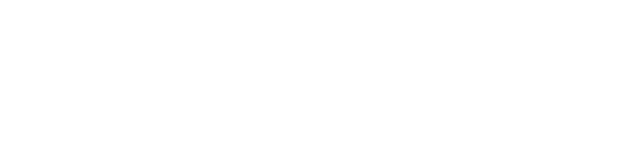
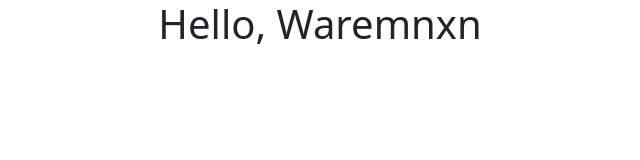
Before and after one commit to waremxn/waremxn.github.io, a plain HTML site: page index.html in a window 1280 px wide. Shown: the whole page, without its empty margins (320-960 px from the left). Drawn offline with nearby package versions, Linux system fonts and the light colour scheme.

Commit message:
Update index.html

```diff
--- a/index.html
+++ b/index.html
@@ -7,11 +7,15 @@
 
     <!-- Bootstrap CSS -->
     <link href="https://cdn.jsdelivr.net/npm/bootstrap@5.0.2/dist/css/bootstrap.min.css" rel="stylesheet" integrity="sha384-EVSTQN3/azprG1Anm3QDgpJLIm9Nao0Yz1ztcQTwFspd3yD65VohhpuuCOmLASjC" crossorigin="anonymous">
-
+    <style>
+      *{
+      color:#fffff;
+      }
+    </style>
     <title>waremnxn</title>
   </head>
-  <body background-color:#111;>
-    <h1 class="text-center pt5 text-white">Hello, Waremnxn</h1>
+  <body background-color:#111 !important;>
+    <h1 class="text-center pt5">Hello, Waremnxn</h1>
 
     <!-- Optional JavaScript; choose one of the two! -->
 
```
